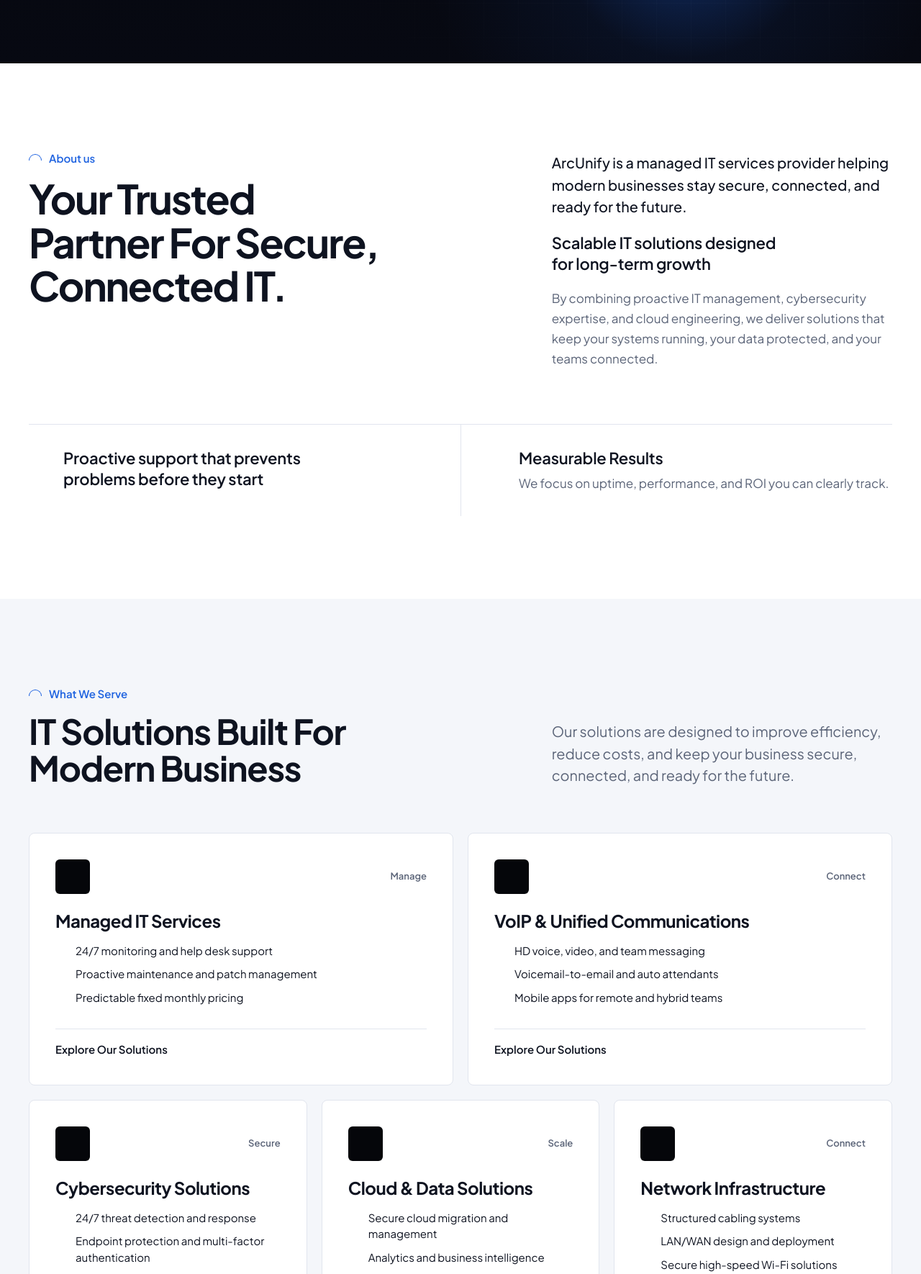
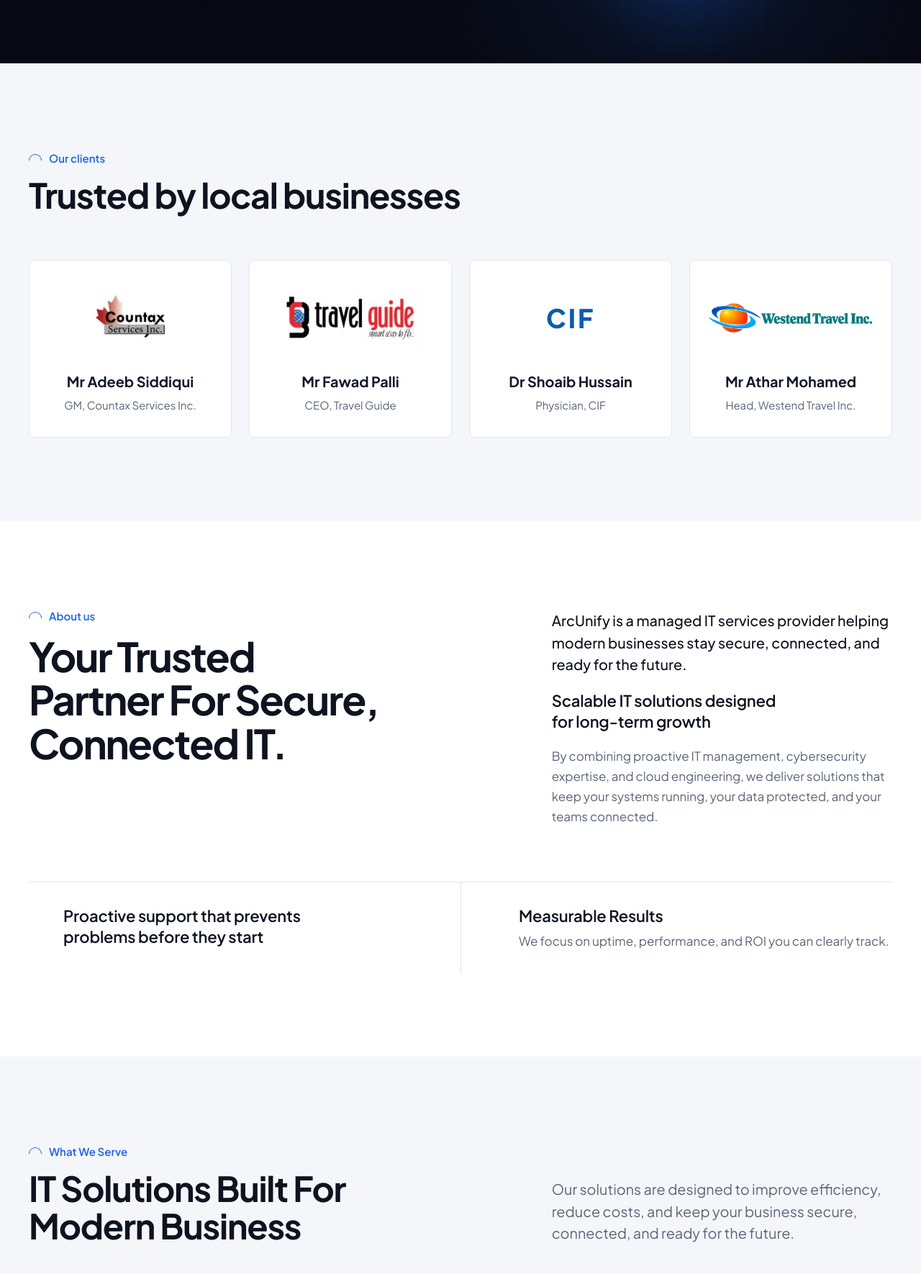
Before and after one commit to FazalPK/arcunify, a WordPress theme: template front-page.php in a window 1280 px wide. Shown: the part 716-2486 px from the top of the page at 72% size. Run offline with PHP 8.4 and a stand-in for WordPress, Linux system fonts and the light colour scheme; the site name, menu and one post (Sample post) are stand-ins, and other content is empty; some libraries are stand-ins or nearby versions.

Commit message:
Move the client cards from the VoIP page to the homepage
New home-clients section below the hero, styled with the theme tokens.

Co-Authored-By: Claude Opus 5.5 <noreply@anthropic.com>

```diff
--- a/assets/css/sections.css
+++ b/assets/css/sections.css
@@ -911,6 +911,63 @@ html:not(.js) .au-tabs__panels {
 	.au-quotes {
 		grid-auto-columns: calc((100% - 2 * var(--au-s-5)) / 3);
 	}
+}
+
+/* Clients ------------------------------------------------------------------ */
+
+.au-clients__list {
+	display: grid;
+	grid-template-columns: repeat(auto-fit, minmax(220px, 1fr));
+	gap: var(--au-s-6);
+	list-style: none;
+	margin: 0;
+	padding: 0;
+}
+
+.au-client {
+	display: flex;
+	flex-direction: column;
+	align-items: center;
+	text-align: center;
+	padding: var(--au-s-8) var(--au-s-6);
+	background: #fff;
+	border: 1px solid var(--line);
+	border-radius: var(--au-radius);
+}
+
+.au-client__logo {
+	display: flex;
+	align-items: center;
+	justify-content: center;
+	width: 100%;
+	height: 96px;
+	margin-bottom: var(--au-s-6);
+}
+
+.au-client__logo img {
+	width: auto;
+	height: auto;
+	max-width: 100%;
+	max-height: 96px;
+	object-fit: contain;
+}
+
+.au-client__wordmark {
+	font-size: 2.25rem;
+	font-weight: 800;
+	letter-spacing: 0.08em;
+	color: #0b5cab;
+}
+
+.au-client__name {
+	font-size: var(--au-fs-lead);
+	color: #10182b;
+}
+
+.au-client__role {
+	margin-top: var(--au-s-1);
+	font-size: var(--au-fs-sm);
+	color: #5b6475;
 }
 /* ==========================================================================
    Inner pages: page hero, service visuals, overview, team, values, contact
--- a/front-page.php
+++ b/front-page.php
@@ -19,6 +19,7 @@ get_header();
 	<?php
 	get_template_part( 'template-parts/sections/home-hero' );
 	get_template_part( 'template-parts/sections/home-proof' );
+	get_template_part( 'template-parts/sections/home-clients' );
 	get_template_part( 'template-parts/sections/home-about' );
 	get_template_part( 'template-parts/sections/home-services' );
 	get_template_part( 'template-parts/sections/home-outcomes' );
--- /dev/null
+++ b/template-parts/sections/home-clients.php
@@ -0,0 +1,45 @@
+<?php
+/**
+ * Clients: logo, contact name and role for real ArcUnify clients.
+ *
+ * Logos live in assets/images/clients/. An entry without a logo shows the
+ * company name as a wordmark.
+ *
+ * @package ArcUnify
+ */
+
+$au_clients = array(
+	array( 'countax.jpg', 'Countax Services Inc.', 'Mr Adeeb Siddiqui', 'GM' ),
+	array( 'travel-guide.jpg', 'Travel Guide', 'Mr Fawad Palli', 'CEO' ),
+	array( '', 'CIF', 'Dr Shoaib Hussain', 'Physician' ),
+	array( 'westend-travel.jpg', 'Westend Travel Inc.', 'Mr Athar Mohamed', 'Head' ),
+);
+?>
+<section class="au-section au-clients" data-theme="paper" aria-labelledby="au-clients-title">
+	<div class="au-container">
+		<?php
+		arcunify_section_header(
+			array(
+				'kicker' => __( 'Our clients', 'arcunify' ),
+				'title'  => __( 'Trusted by local businesses', 'arcunify' ),
+				'id'     => 'au-clients-title',
+			)
+		);
+		?>
+		<ul class="au-clients__list">
+			<?php foreach ( $au_clients as $au_client ) : ?>
+				<li class="au-client">
+					<div class="au-client__logo">
+						<?php if ( $au_client[0] ) : ?>
+							<img src="<?php echo esc_url( ARCUNIFY_URI . '/assets/images/clients/' . $au_client[0] ); ?>" alt="<?php echo esc_attr( $au_client[1] ); ?>" loading="lazy" decoding="async">
+						<?php else : ?>
+							<span class="au-client__wordmark"><?php echo esc_html( $au_client[1] ); ?></span>
+						<?php endif; ?>
+					</div>
+					<strong class="au-client__name"><?php echo esc_html( $au_client[2] ); ?></strong>
+					<span class="au-client__role"><?php echo esc_html( $au_client[3] . ', ' . $au_client[1] ); ?></span>
+				</li>
+			<?php endforeach; ?>
+		</ul>
+	</div>
+</section>
```
Also changed, not shown: assets/css/landing-voip.css (+0 -51 lines), assets/css/src/home-02-sections.css (+57 -0 lines), page-templates/landing-voip.php (+0 -21 lines).
